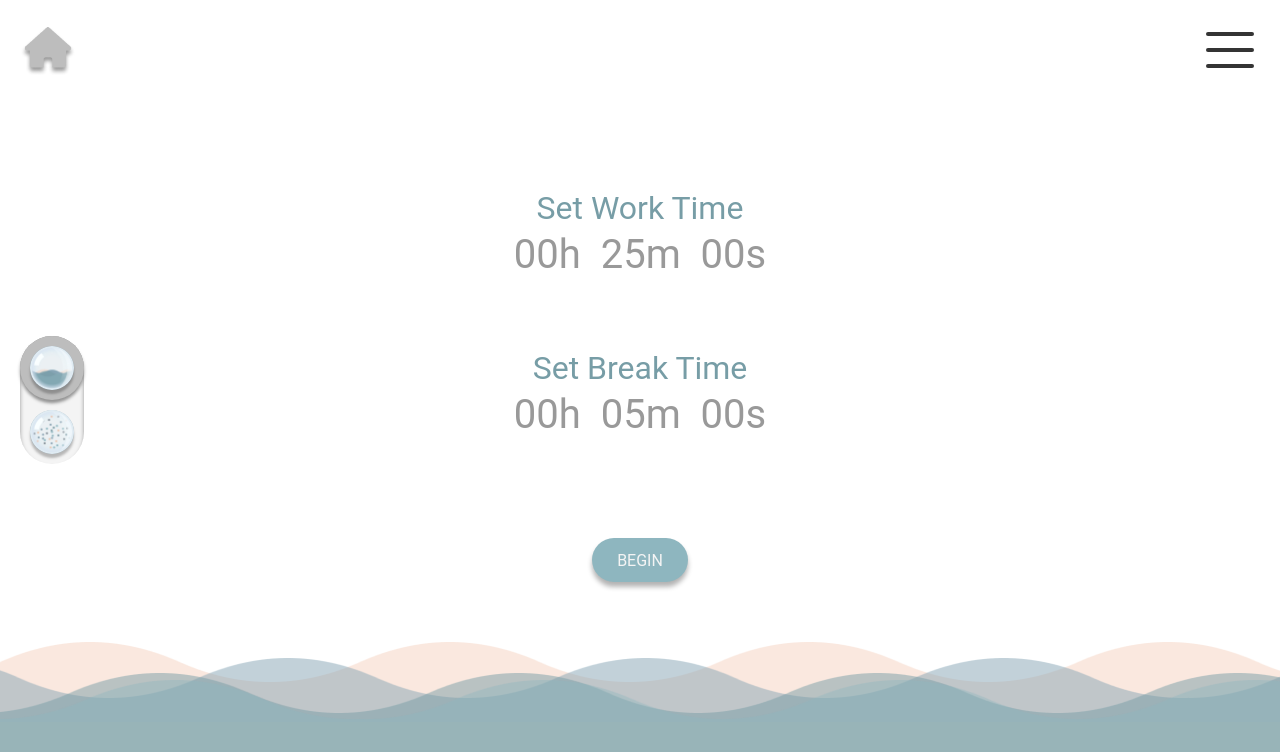
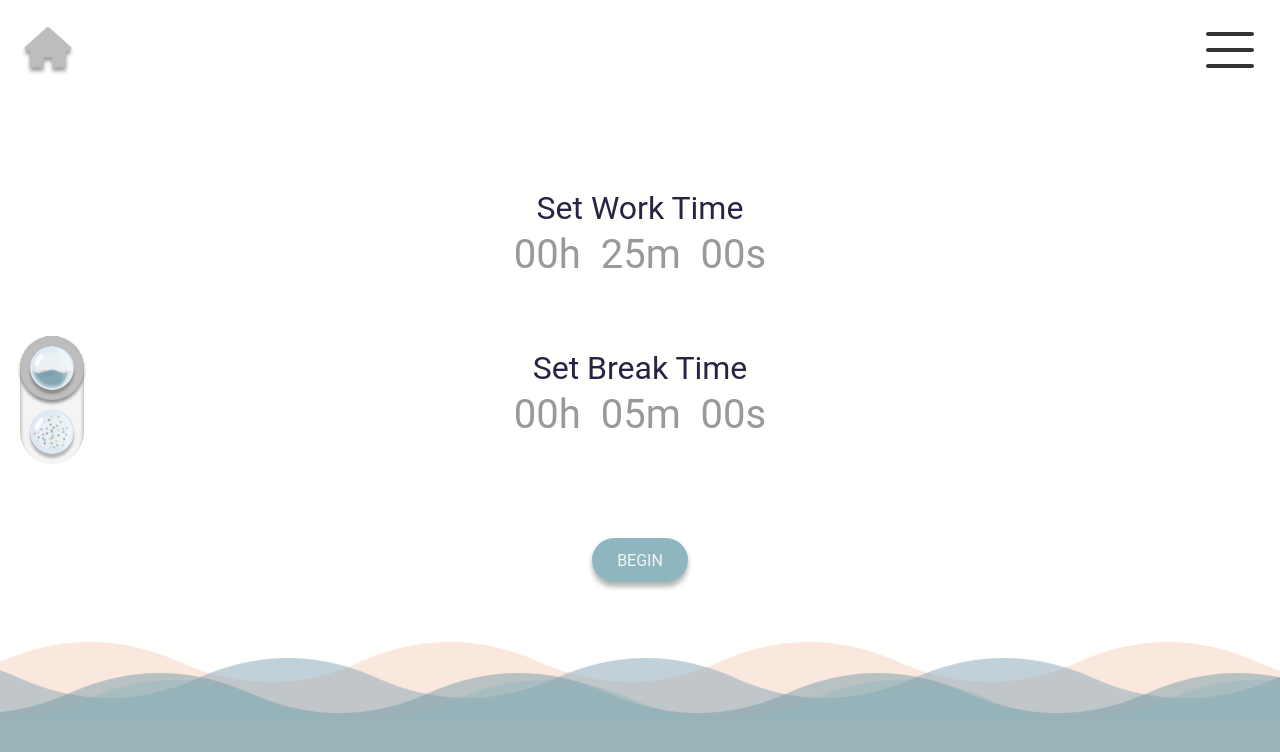
Before and after one commit to linda-huang/pomodoro_timer, a React (Create React App) app: page / in a window 1280 px wide. Shown: the top 752 px of the page. Built offline with nearby package versions, Linux system fonts and the light colour scheme.

Commit message:
resize and align buttons according to vmin

```diff
--- a/src/Components/Timer/timer.css
+++ b/src/Components/Timer/timer.css
@@ -16,7 +16,7 @@
     font-size: 4vmin;
     font-style: normal;
     font-weight: normal;
-    color: #779da6;
+    color: #272343;
 }
 
 h4{
@@ -37,7 +37,7 @@
     text-align: center;
     /*margin-left: 12px;
     margin-right: 12px;*/
-    color: #bdbdbd;
+    color: #272343;
     /*-webkit-text-stroke-width: 2px;
     -webkit-text-stroke-color: white;*/
 
--- a/src/Components/animation/wavestyle.css
+++ b/src/Components/animation/wavestyle.css
@@ -46,6 +46,7 @@
   bottom: 0;
   width: 100%;
   height: 100%;
+  background: #fffffe;
 }
 
 span.animation {
--- a/src/components/UIKits/Button.css
+++ b/src/components/UIKits/Button.css
@@ -10,11 +10,11 @@
 
 .btn-secondary {
   /* color: #f4f4f4; */
-  color: #636363;
+  color: #272343;
   font-family: Roboto, -apple-system, BlinkMacSystemFont, "Segoe UI", Oxygen,
     Ubuntu, Cantarell, "Open Sans", "Helvetica Neue", sans-serif;
 
-  background: #f4f4f4;
+  background: #ffd803;
   /* background: #c9c9c9; */
 
   border: none;
```
